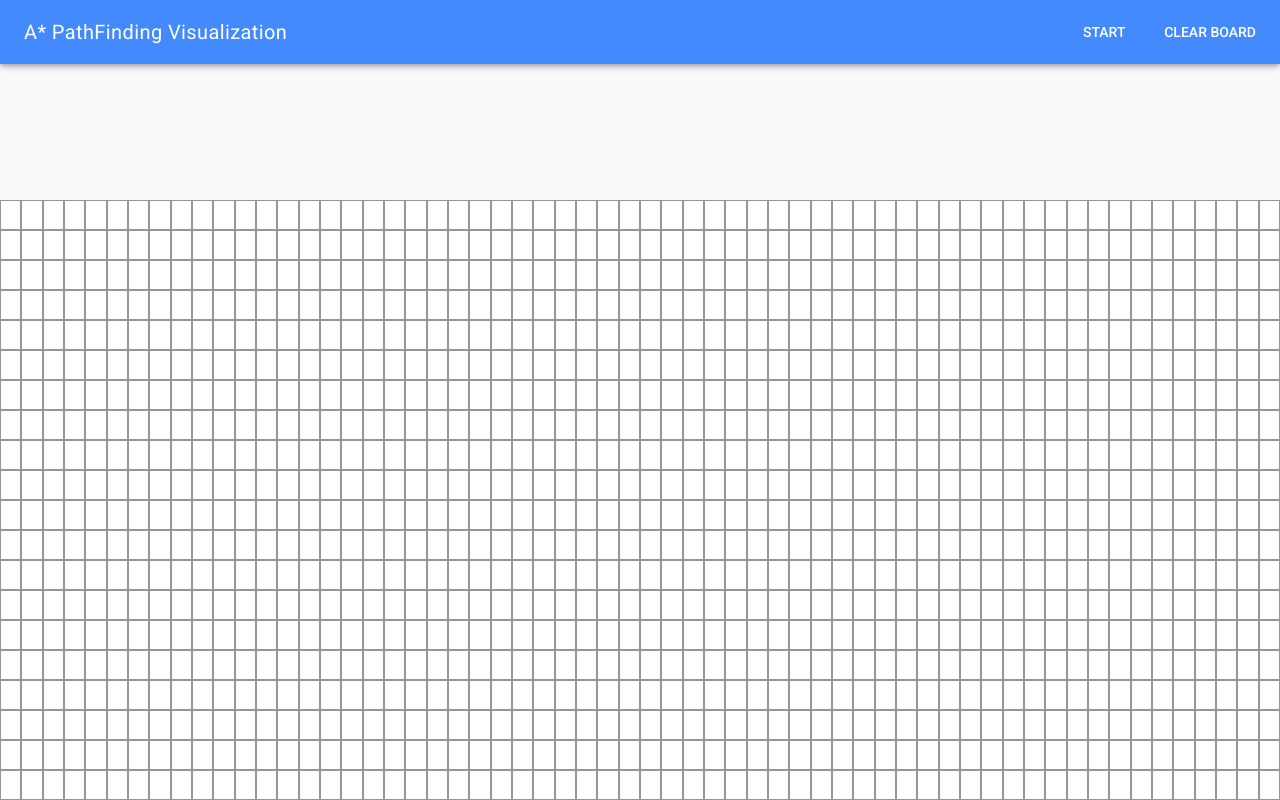
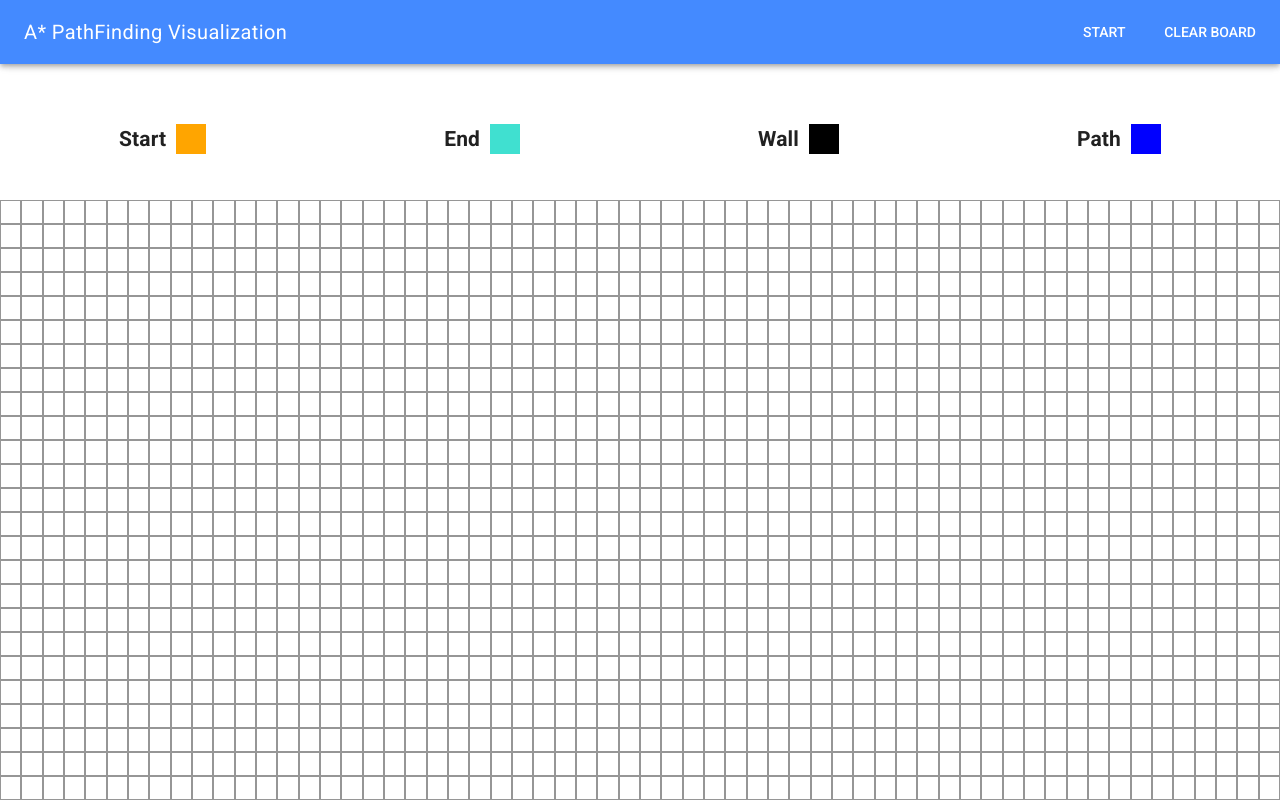
Before and after one commit to gilbertoacp/astar-algorithm, a Vue app: page / in a window 1280 px wide. Built offline with nearby package versions, Linux system fonts and the light colour scheme.

Commit message:
add legend

```diff
--- /dev/null
+++ b/src/components/Legend.vue
@@ -0,0 +1,59 @@
+<template>
+  <div class="legend">
+    <div class="legend__item"
+         v-for="(item, idx) in items"
+         :key="idx"
+         >
+      <span class="legend__name">{{item.name}}</span>
+      <span class="legend__square"
+            :style="{ 'background-color': item.value }"
+            >
+      </span>
+    </div >
+  </div>
+</template>
+
+<script>
+import { Colors } from '../helpers';
+
+export default {
+  name: 'Legend',
+  data: function() {
+    return {
+      colors: Colors
+    }
+  },
+  props: {
+    items: {
+      type: Array,
+      required: true
+    }
+  }
+}
+</script>
+
+<style>
+.legend {
+  display: flex;
+  width: 100%;
+  height: 150px;
+  align-items: center;
+  justify-content: space-around;
+}
+
+.legend > * {
+  display: flex;
+  justify-content: center;
+  align-items: center;
+}
+.legend__square {
+  height: 30px;
+  width: 30px;
+  margin-left: 10px;
+}
+
+.legend__name {
+  font-size: 1.5em;
+  font-weight: bold;
+}
+</style>
--- a/src/components/NavControl.vue
+++ b/src/components/NavControl.vue
@@ -1,46 +1,22 @@
 <template>
   <div class="page-container md-layout-column">
     <md-toolbar class="md-primary">
-      <!-- <md-button class="md-icon-button" @click="showNavigation = true">
-        <md-icon>menu</md-icon>
-      </md-button> -->
-      <span class="md-title">{{appName}}</span>
+
+      <span class="md-title">{{ appName }}</span>
 
       <div class="md-toolbar-section-end">
-        <md-button @click="state = 'start'">Start</md-button>
+        <md-button @click="state = 'start'" :disabled="isRunning">{{ isRunning ? 'Running': 'Start' }}</md-button>
         <md-button @click="state = 'clear'">Clear Board</md-button>
       </div>
     </md-toolbar>
 
-    <!-- <md-drawer :md-active.sync="showNavigation" md-swipeable>
-      <md-toolbar class="md-transparent" md-elevation="0">
-        <span class="md-title">{{appName}}</span>
-      </md-toolbar>
+    <md-content>
 
-      <md-list>
-        <md-list-item>
-          <md-icon>move_to_inbox</md-icon>
-          <span class="md-list-item-text">Inbox</span>
-        </md-list-item>
+      <Legend
+        :items="legendItems"
+      >
+      </Legend>
 
-        <md-list-item>
-          <md-icon>send</md-icon>
-          <span class="md-list-item-text">Sent Mail</span>
-        </md-list-item>
-
-        <md-list-item>
-          <md-icon>delete</md-icon>
-          <span class="md-list-item-text">Trash</span>
-        </md-list-item>
-
-        <md-list-item>
-          <md-icon>error</md-icon>
-          <span class="md-list-item-text">Spam</span>
-        </md-list-item>
-      </md-list>
-    </md-drawer> -->
-
-    <md-content>
       <PathFinding
         :stateControl="state"
         @state="state = $event"
@@ -52,6 +28,8 @@
 <script>
 
 import PathFinding from './PathFinding';
+import Legend from './Legend';
+import { Colors } from '../helpers';
 
 export default {
    name: 'NavControl',
@@ -64,7 +42,33 @@ export default {
     }
    },
    components: {
-     PathFinding
+     PathFinding,
+     Legend
+   },
+   computed: {
+     isRunning: function() {
+       return this.state === 'running';
+     },
+     legendItems: function() {
+
+       let items = [];
+
+       if(this.appName === 'A* PathFinding Visualization') {
+         items.push(
+           { name: 'Start', value: Colors.ORANGE },
+           { name: 'End', value: Colors.TURQUOISE },
+           { name: 'Wall', value: Colors.BLACK },
+           { name: 'Path', value: Colors.BLUE },
+         );
+       }
+
+       return items;
+     }
+   },
+   watch: {
+     state: function (current) {
+       console.log(current);
+     }
    }
  }
 </script>
--- a/src/components/Node.vue
+++ b/src/components/Node.vue
@@ -51,56 +51,4 @@ export default {
   border: 1px solid rgb(150, 150, 150);
   display: block;
 }
-
-.path {
-  -webkit-animation: fade-in-fwd 10ms cubic-bezier(0.390, 0.575, 0.565, 1.000) both;
-	animation: fade-in-fwd 10ms cubic-bezier(0.390, 0.575, 0.565, 1.000) both;
-}
-
-@-webkit-keyframes scale-up-center {
-  0% {
-    -webkit-transform: scale(0.5);
-            transform: scale(0.5);
-  }
-  100% {
-    -webkit-transform: scale(1);
-            transform: scale(1);
-  }
-}
-@keyframes scale-up-center {
-  0% {
-    -webkit-transform: scale(0.5);
-            transform: scale(0.5);
-  }
-  100% {
-    -webkit-transform: scale(1);
-            transform: scale(1);
-  }
-}
-
-@-webkit-keyframes fade-in-fwd {
-  0% {
-    -webkit-transform: translateZ(-80px);
-            transform: translateZ(-80px);
-    opacity: 0;
-  }
-  100% {
-    -webkit-transform: translateZ(0);
-            transform: translateZ(0);
-    opacity: 1;
-  }
-}
-@keyframes fade-in-fwd {
-  0% {
-    -webkit-transform: translateZ(-80px);
-            transform: translateZ(-80px);
-    opacity: 0;
-  }
-  100% {
-    -webkit-transform: translateZ(0);
-            transform: translateZ(0);
-    opacity: 1;
-  }
-}
-
 </style>
--- a/src/components/PathFinding.vue
+++ b/src/components/PathFinding.vue
@@ -30,7 +30,7 @@ export default {
   },
   data: function() {
     return {
-      rows: 20,
+      rows: 25,
       cols: 60,
       board: [],
       startNode: null,
@@ -38,7 +38,7 @@ export default {
       openSet: [],
       closedSet: [],
       path: [],
-      running: false,
+      canDrawWall: true,
     }
   },
   created: function() {
@@ -86,7 +86,7 @@ export default {
     },
     drawWall: function(pos) {
 
-      if(this.running) return;
+      if(!this.canDrawWall) return;
 
       const { row, col } = pos;
 
@@ -98,9 +98,12 @@ export default {
 
       setTimeout(() => {
         this.$set(this.board, row, posRow);
-      }, 10);
+      }, 15);
     },
     startAlgorithm: function() {
+
+      this.canDrawWall = false;
+      this.$emit('state', 'running');
 
       for(const row of this.board)
         for(const node of row)
@@ -140,7 +143,16 @@ export default {
 
 
           for(let idx = this.path.length - 1; idx >= 0; idx--)
-            setTimeout(() => this.path[idx].setPath(), 100 / (idx + 1));
+            setTimeout(() => {
+
+              if(idx === 0) {
+                this.$emit('state', 'none');
+              }
+
+              this.path[idx].setPath();
+
+            }, 100 / (idx + 1));
+
 
           console.log('DONE');
           return;
@@ -171,11 +183,8 @@ export default {
       console.log('No Solution');
       return;
     },
-    reconstructPath: function() {
-
-    },
     clearBoard: function() {
-
+      this.canDrawWall = true;
       this.startNode = null;
       this.endNode = null;
       this.openSet = [];
@@ -198,10 +207,11 @@ export default {
 
         case 'clear':
           this.clearBoard();
+          this.$emit('state', 'clear');
+          this.$emit('state', 'none');
         break;
       }
 
-      this.$emit('state', 'none');
     }
   }
 }
```
